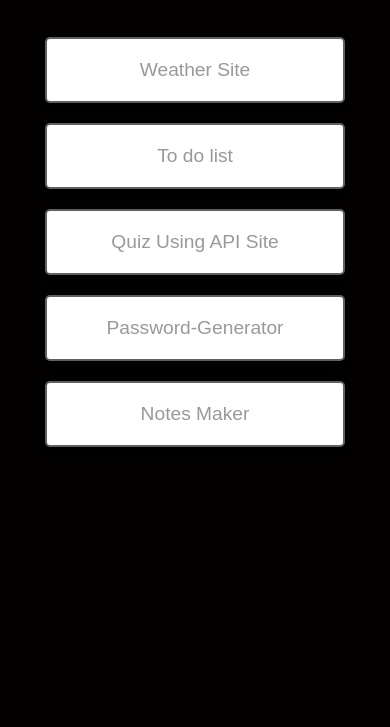
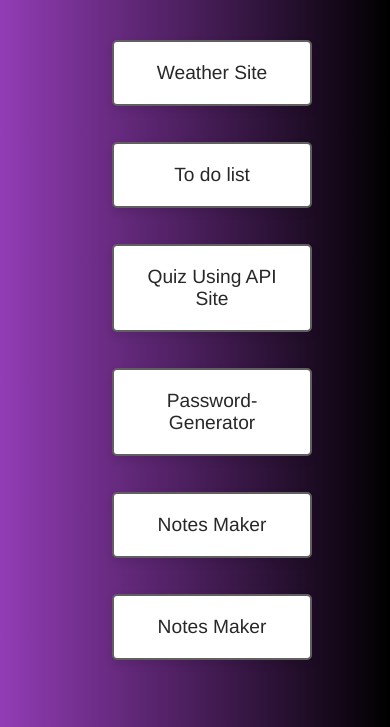
Before and after one commit to adharsh-A/JS30, a plain HTML site: page index.html in a window 390 px wide. Shown: the part 117-844 px from the top of the page. Drawn offline with Linux system fonts and the light colour scheme.

Commit message:
afteer js

```diff
--- a/4.Password-Generator-main/style.css
+++ b/4.Password-Generator-main/style.css
@@ -3,7 +3,7 @@
 *{
     margin: 0;
     padding: 0;
-    font-family: 'Poppins', sans-serif;
+    font-family: monospace, sans-serif;
     box-sizing: border-box;
 }
 
--- a/index.html
+++ b/index.html
@@ -8,13 +8,14 @@
 </head>
 <body>
     <h1>JavaScript Projects</h1>
-    <a href="https://adharsh-portfolio.netlify.app/" target="_blank" style="display: block; text-align: center; margin-bottom: 20px; color: blueviolet;font-size: 25px; text-decoration: underline;">my potfolio site</a>
+    <a href="https://adharsh-portfolio.netlify.app/" target="_blank" style="display: block; text-align: center; margin-bottom: 20px; color: rgba(137, 222, 243, 0.841);font-size: 1.5rem; text-decoration: none;">my potfolio site</a>
     <div class="grid-container">
         <a href="1.Weather-Site-main\index.html" target="_blank"><div class="grid-item">Weather Site</div></a>
         <a href="2.To-do-list-main\index.html" target="_blank"><div class="grid-item">To do list</div></a>
         <a href="3.quiz site using api\index.html" target="_blank"><div class="grid-item">Quiz Using API Site</div></a>
         <a href="4.Password-Generator-main\index.html" target="_blank"><div class="grid-item">Password-Generator</div></a>
         <a href="5.Notes_Site-main\index.html" target="_blank"><div class="grid-item">Notes Maker</div></a>
+        <a href="5.Notes_Site-main\index.html" target="_blank"><div class="grid-item">Notes Maker</div></a>
     </div>
 </body>
 </html>
--- a/style.css
+++ b/style.css
@@ -1,14 +1,15 @@
 * {
     margin: 0;
     padding: 0;
-    font-family: Arial, sans-serif;
+    font-family: 'Franklin Gothic Medium', 'Arial Narrow', Arial, sans-serif, sans-serif;
     box-sizing: border-box;
-    margin: auto;
 }
 
 body {
+    position: relative;
+
     margin: 10px;
-    background:#020100;
+    background: linear-gradient(to left, #000000 , #923CB5);
 background-size: cover;
     bottom: 0;
     margin: auto;
@@ -16,49 +17,50 @@ background-size: cover;
 }
 
 .grid-container {
-    position: relative;
-    display: flex;
-    justify-content: center;
-    flex-direction: column;
-margin: auto 0;
-  grid-template-columns: repeat(auto-fit, minmax(200px, 1fr));
-    gap: 20px;
-    padding: 20px;
+        width: 50%;
+    position: absolute;
+       display: flex;
+        margin-left: 37rem;
+       flex-direction: row;
+            flex-wrap: wrap;
+
+    /*   grid-template-columns: repeat(auto-fit, minmax(200px, 1fr));
+    */     gap: 10px;
+            padding: 100px;
 }
 
 .grid-item {
-    z-index: 1;
     position: relative;
-    width: 300px;
-    max-width: 300px;
+    width: 200px;
+    max-width: 200px;
     border: 2px solid rgb(97, 95, 95);
     background-color: #fff;
     padding: 20px;
+    margin-bottom: 1rem;
     border-radius: 5px;
-    align-self: center;
     text-align: center;
     box-shadow: 0 4px 8px rgba(0, 0, 0, 0.1);
-    transition: transform 0.3s ease;
-}
+    transition: border-color 0.3s ease, background-color 0.9s ease;}
 
-.grid-item:hover {
-    border: 4px solid rgb(244, 242, 242);
+.grid-item:hover{
+    color: #ffffff;
+    border: 2px solid rgb(244, 242, 242);
 
-    background-color: #363336;
+    background-color: #b72bb7;
 }
 
 a {
     font-size: larger;
 
     text-decoration: none;
-    color: #9c9898;
+    color: #292727;
     transition: color 0.3s ease;
 }
 
 a:hover {
     font-weight: 500;
     font-size: larger;
-    color: #ffffff;
+    color: #1b1b1b;
 }
 
 @keyframes fadeIn {
@@ -81,3 +83,35 @@ h1 {
     text-align: center;
     color: #eeeaea;
 }
+@media  (max-width:500px){
+    .grid-container {
+        /*     position: relative;
+         */    display: flex;
+            justify-content: center;
+            flex-direction: column;
+            margin-top: 2rem;
+        margin-left: 7rem ;
+        gap: 10px;
+        flex-wrap: nowrap;
+        gap: 20px;
+        padding: 0px;
+ }
+        h1{
+            font-size: 2rem;
+        }
+        .grid-item{
+            min-width: 200px;
+        }
+}
+@media  (max-width:320px){
+
+    .grid-container{
+        margin-left: ;
+        padding: 2px;
+    }
+    .grid-item{
+
+        align-self: center;
+        min-width: 250px;
+    }
+}
```
Also changed, not shown: jsconfig.json (added, +15 -0 lines).
